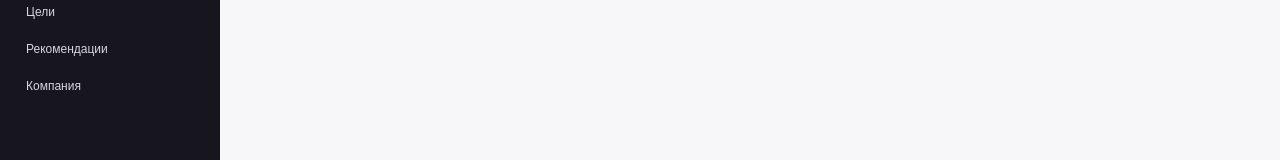
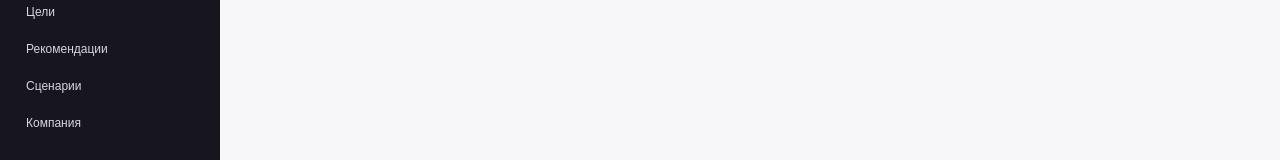
Before and after one commit to Dmitrii-exp/SaleTrening2, a Next.js app: page / in a window 1280 px wide. Shown: the part 517-677 px from the top of the page. Built offline with nearby package versions, Linux system fonts and the light colour scheme.

Commit message:
Add scenario library navigation

```diff
--- a/app/layout.tsx
+++ b/app/layout.tsx
@@ -22,6 +22,7 @@ export default function RootLayout({ children }: { children: React.ReactNode })
             <Link href="/dashboard">Dashboard</Link>
             <Link href="/dashboard/goals">Цели</Link>
             <Link href="/dashboard/recommendations">Рекомендации</Link>
+            <Link href="/dashboard/scenarios">Сценарии</Link>
             <Link href="/settings/company">Компания</Link>
           </nav>
         </aside>
```
